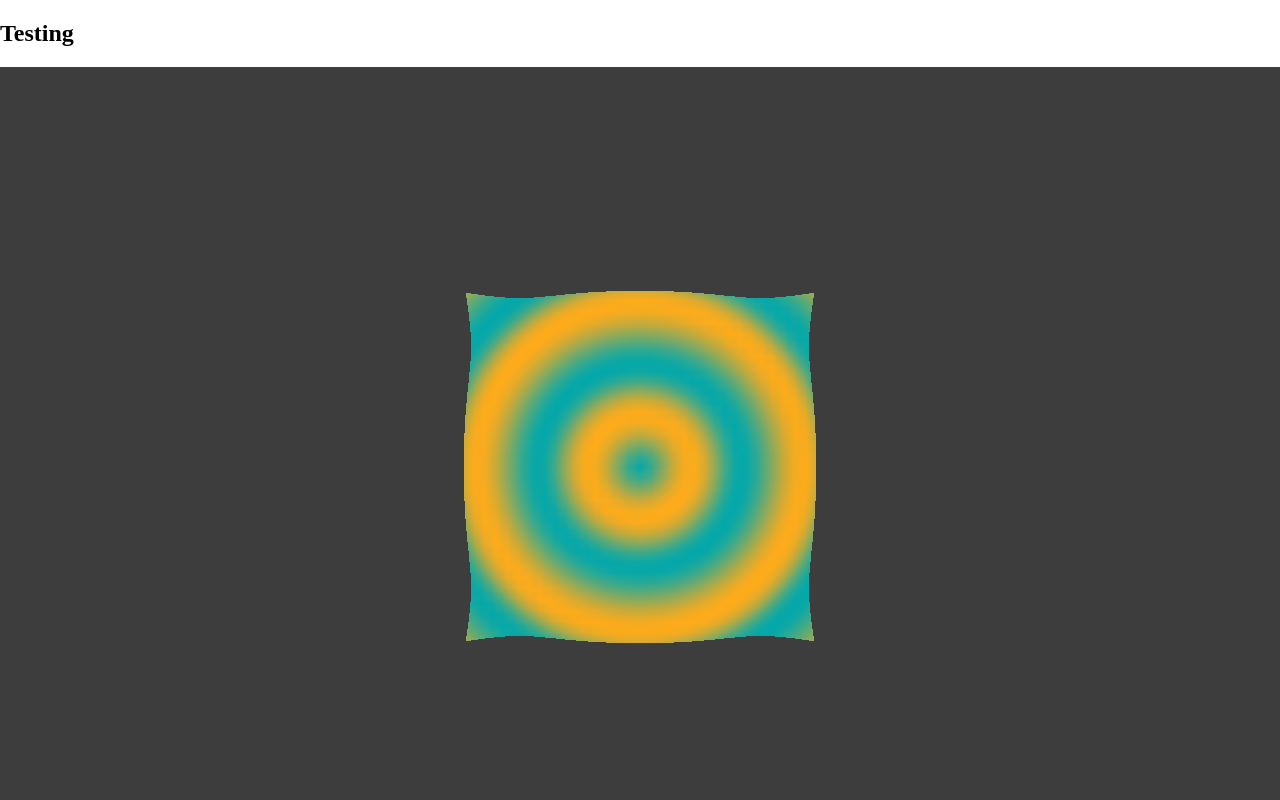
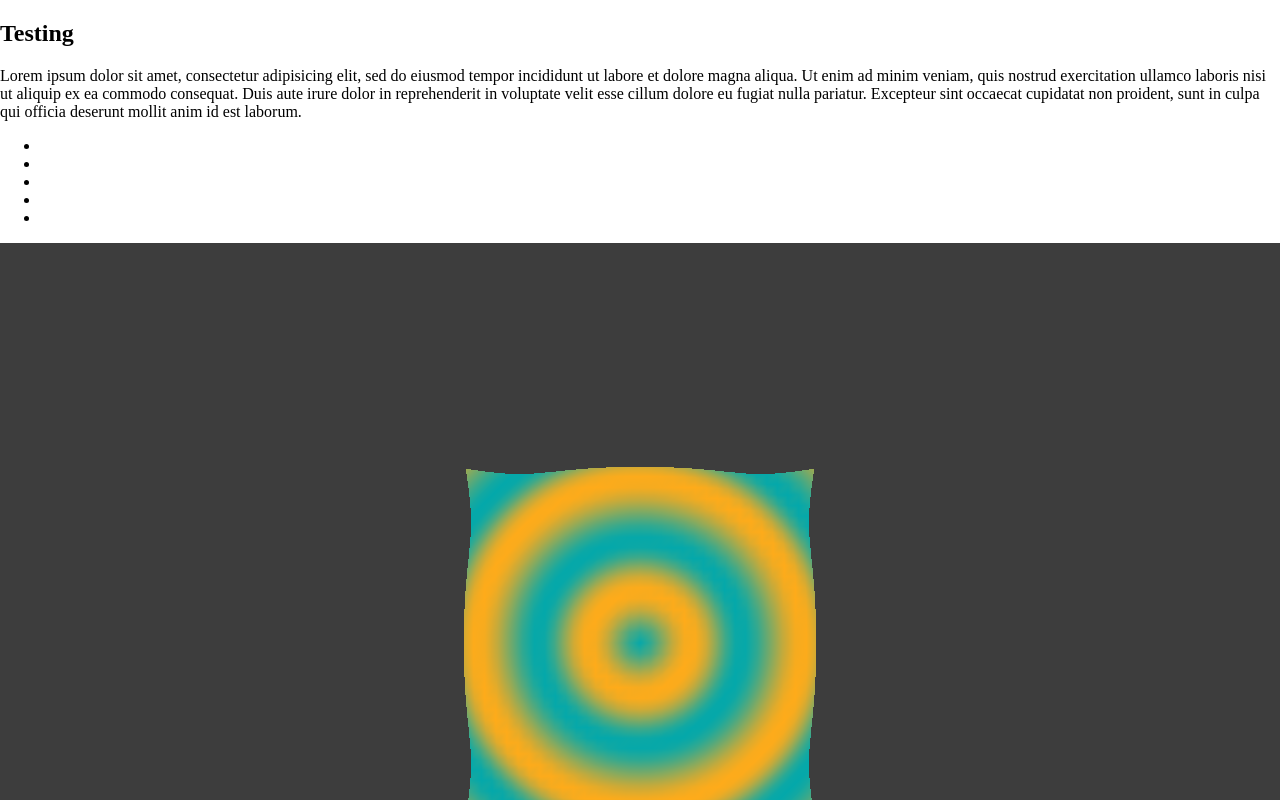
Before and after one commit to wesleydean/shaders, a plain HTML site: page index.html in a window 1280 px wide. Shown: the top 800 px of the page. Drawn offline with Linux system fonts and the light colour scheme.

Commit message:
3rd commit

```diff
--- a/index.html
+++ b/index.html
@@ -18,6 +18,22 @@
 
 <body>
   <h2>Testing</h2>
+  <p>Lorem ipsum dolor sit amet, consectetur adipisicing elit, sed do eiusmod
+  tempor incididunt ut labore et dolore magna aliqua. Ut enim ad minim veniam,
+  quis nostrud exercitation ullamco laboris nisi ut aliquip ex ea commodo
+  consequat. Duis aute irure dolor in reprehenderit in voluptate velit esse
+  cillum dolore eu fugiat nulla pariatur. Excepteur sint occaecat cupidatat non
+  proident, sunt in culpa qui officia deserunt mollit anim id est laborum.</p>
+  <div class="box">
+    <ul class="list" id="shopping">
+      <li></li>
+      <li></li>
+      <li></li>
+      <li></li>
+      <li></li>
+    </ul>
+  </div>
+  <p></p>
   <script src="lib/three.min.js"></script>
   <script src="lib/OrbitControls.js"></script>
   <script src="app.js"></script>
```
